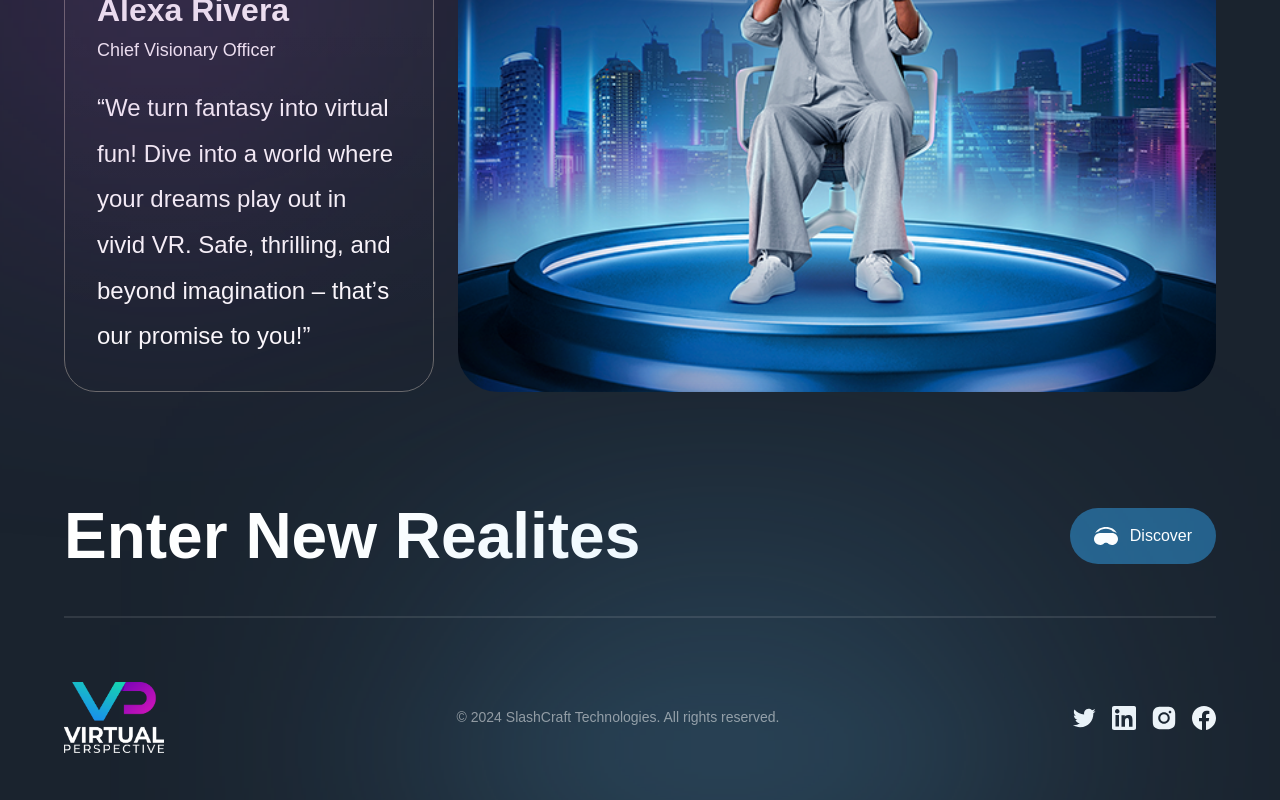
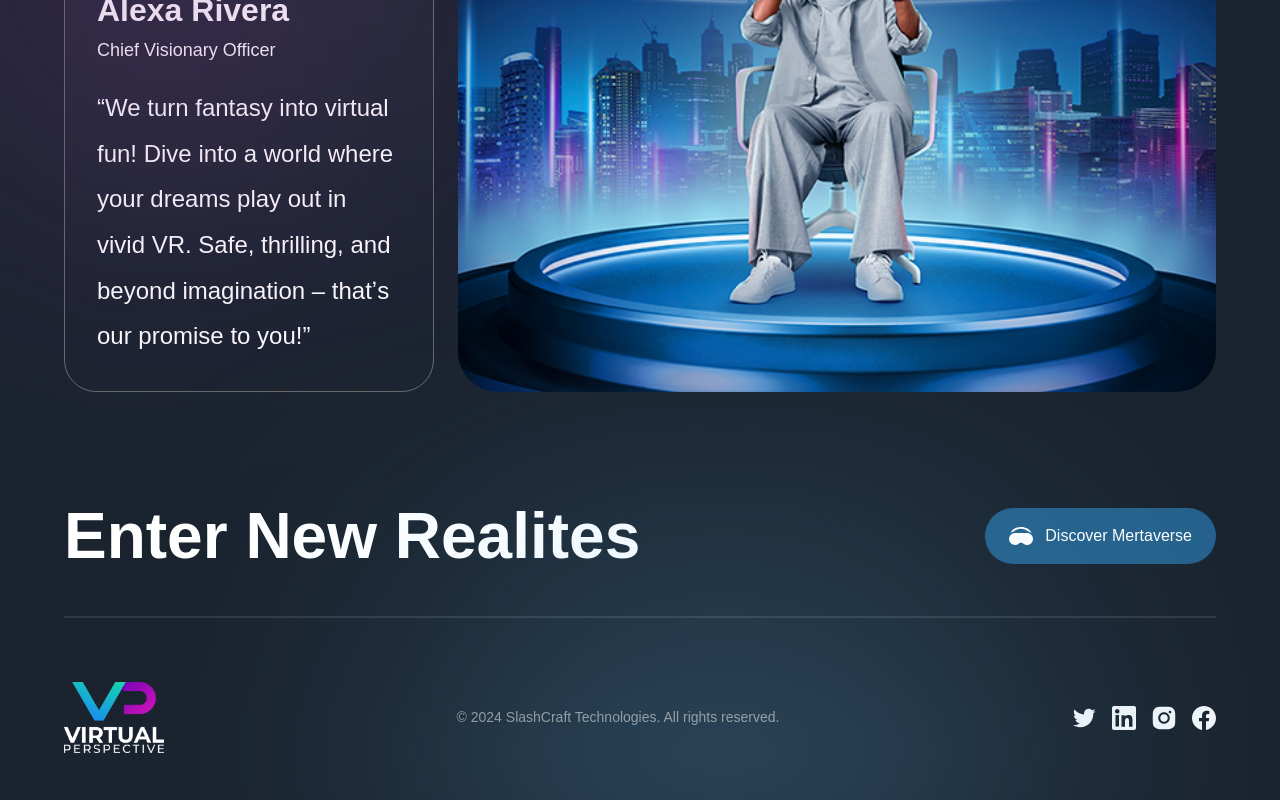
Before and after one commit to shallmanq/metaverse-project, a Next.js app: page / in a window 1280 px wide. Shown: the part 6312-7112 px from the top of the page. Built offline with nearby package versions, Linux system fonts and the light colour scheme; a web font is replaced by a local one.

Commit message:
code update

```diff
--- a/components/ExploreCard.jsx
+++ b/components/ExploreCard.jsx
@@ -15,7 +15,7 @@ const ExploreCard = ({ id, imgUrl, title, index, active, handleClick }) => (
   >
     <img
       src={imgUrl}
-      alt="planet-04"
+      alt={title}
       className="absolute w-full h-full object-cover rounded-[24px]"
     />
     {active !== id ? (
--- a/components/Footer.jsx
+++ b/components/Footer.jsx
@@ -29,7 +29,9 @@ const Footer = () => (
             alt="headset"
             className="w-[24px] h-[24px] object-contain"
           />
-          <span className="font-normal text-[16px] text-white">Discover</span>
+          <span className="font-normal text-[16px] text-white">
+            Discover Mertaverse
+          </span>
         </button>
       </div>
 
--- a/components/StartSteps.jsx
+++ b/components/StartSteps.jsx
@@ -1,7 +1,7 @@
 import styles from "../styles";
 
 const StartSteps = ({ number, text }) => (
-  <div className={`${styles.flexCenter} flex-row`}>
+  <div className={`${styles.flexCenter}`}>
     <div
       className={`${styles.flexCenter} w-[70px] h-[70px] rounded-[24px] bg-[#323F5D]`}
     >
--- a/sections/Feedback.jsx
+++ b/sections/Feedback.jsx
@@ -16,7 +16,7 @@ const Feedback = () => (
     >
       <motion.div
         variants={fadeIn("right", "tween", 0.2, 1)}
-        className="flex-[0.5] lg:max-w-[370px] flex justify-end flex-col gradient-05 sm:p-8 p-4 rounded-[32px] border-[1px] border-[#6A6A6A] relative"
+        className="flex-[0.5] lg:max-w-[370px] flex justify-end flex-col gradient-05 sm:p-8 p-4 rounded-[32px] border border-[#6A6A6A] relative"
       >
         <div className="feedback-gradient" />
         <div>
--- a/sections/Hero.jsx
+++ b/sections/Hero.jsx
@@ -29,8 +29,6 @@ const Hero = () => (
         variants={slideIn("right", "tween", 0.2, 1)}
         className="relative w-full md:-mt-[20px] -mt-[12px]"
       >
-        {/* <div className="absolute w-full h-[300px] hero-gradient rounded-tl-[140px] z-[0] -top-[30px]" /> */}
-
         <img
           src="/cover02.png"
           alt="hero_cover"
```
